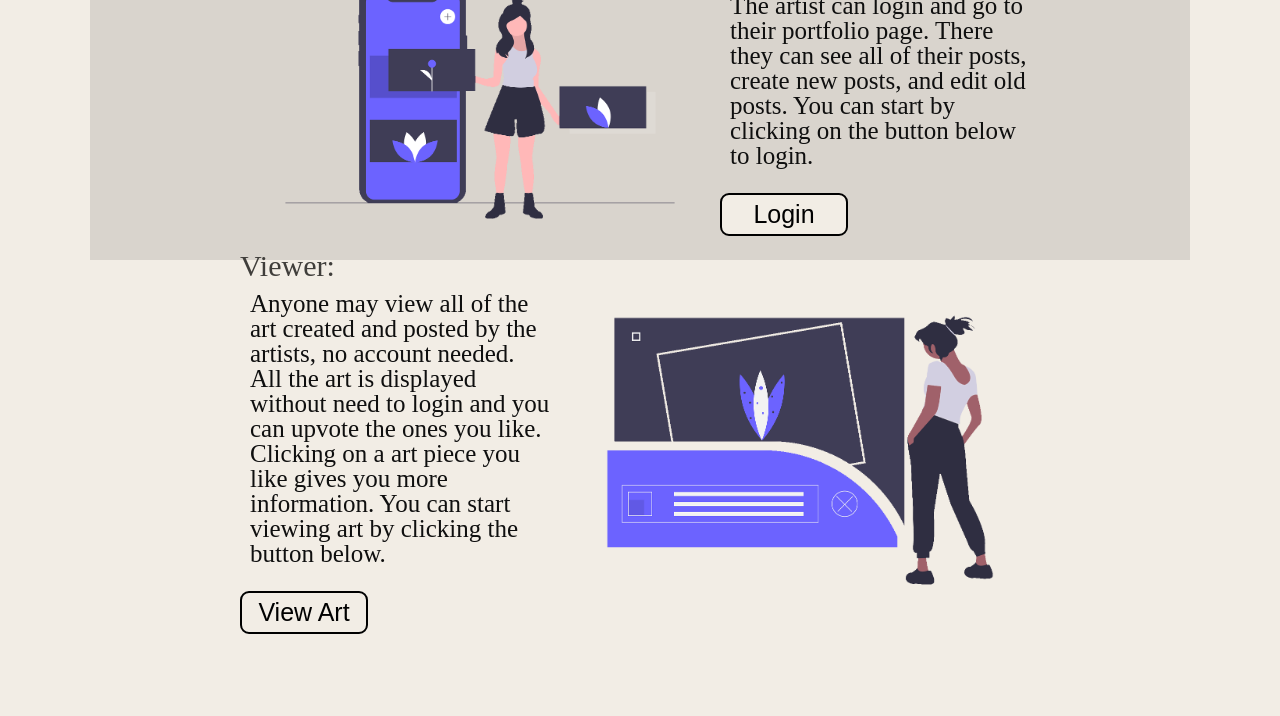
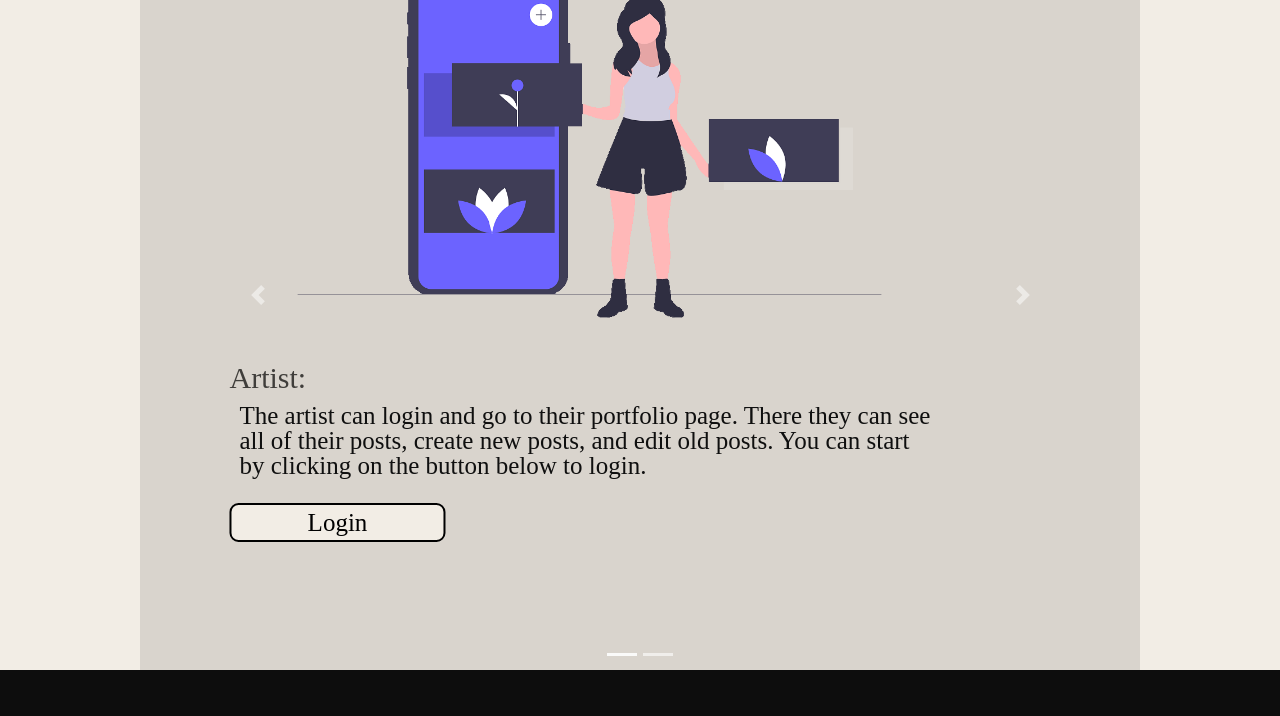
Before and after one commit to bw-artPortfolio/UI, a plain HTML site: page index.html in a window 1280 px wide. Shown: the part 665-1381 px from the top of the page. Before the commit the page ends 1314 px from the top, so only its background shows below. Drawn offline with nearby package versions, Linux system fonts and the light colour scheme.

Commit message:
added bootstrap to home page and create carousel for how to content. also added a footer at the bottom. has no text content in it.

```diff
--- a/index.html
+++ b/index.html
@@ -2,7 +2,13 @@
     <head>
         <title>Art Porfolio - Home</title>
         <meta charset="utf-8">
-        <meta name="viewport" content="width=device-width, initial-scale=1.0">
+        <meta name="viewport" content="width=device-width, initial-scale=1, shrink-to-fit=no">
+
+         <!-- Bootstrap CSS -->
+         <link rel="stylesheet" href="https://stackpath.bootstrapcdn.com/bootstrap/4.3.1/css/bootstrap.min.css" integrity="sha384-ggOyR0iXCbMQv3Xipma34MD+dH/1fQ784/j6cY/iJTQUOhcWr7x9JvoRxT2MZw1T" crossorigin="anonymous">
+         <script src="https://code.jquery.com/jquery-3.3.1.slim.min.js" integrity="sha384-q8i/X+965DzO0rT7abK41JStQIAqVgRVzpbzo5smXKp4YfRvH+8abtTE1Pi6jizo" crossorigin="anonymous"></script>
+<script src="https://cdnjs.cloudflare.com/ajax/libs/popper.js/1.14.7/umd/popper.min.js" integrity="sha384-UO2eT0CpHqdSJQ6hJty5KVphtPhzWj9WO1clHTMGa3JDZwrnQq4sF86dIHNDz0W1" crossorigin="anonymous"></script>
+<script src="https://stackpath.bootstrapcdn.com/bootstrap/4.3.1/js/bootstrap.min.js" integrity="sha384-JjSmVgyd0p3pXB1rRibZUAYoIIy6OrQ6VrjIEaFf/nJGzIxFDsf4x0xIM+B07jRM" crossorigin="anonymous"></script>
     <link href="css/index.css" rel="stylesheet">
     </head>
     <body>
@@ -24,6 +30,18 @@
                 <p>The Art Portfolio allows artists to post and show off their desired works. Anyone can observe an artist's work and potentially make contact with them.</p>
             </div>
             <h2>How does Art Portfolio work?</h2>
+                  <div id="demo" class="carousel slide" data-ride="carousel">
+
+                        <!-- Indicators -->
+                        <ul class="carousel-indicators">
+                          <li data-target="#demo" data-slide-to="0" class="active"></li>
+                          <li data-target="#demo" data-slide-to="1"></li>
+
+                        </ul>
+
+                        <!-- The slideshow -->
+                        <div class="carousel-inner">
+                          <div class="carousel-item active">
                                 <div class="howToContent" id="howTo1">
                                     <img src="pictures/howToArtist.png">
                                     <div class="howToText">
@@ -32,35 +50,35 @@
                                         <button href="">Login</button>
                                     </div>
                                 </div>
-            <div class="howToContent" id="howTo2">
+                          </div>
+                          <div class="carousel-item">
+                                <div class="howToContent">
+                                    <img src="pictures/howToViewer.png">
                                     <div class="howToText">
                                         <h3>Viewer:</h3>
                                         <p>Anyone may view all of the art created and posted by the artists, no account needed. All the art is displayed without need to login and you can upvote the ones you like. Clicking on a art piece you like gives you more information. You can start viewing art by clicking the button below.</p>
                                         <button href="">View Art</button>
                                     </div>
-                <img src="pictures/howToViewer.png">
+
+                                </div>
+                          </div>
+                        </div>
+
+                        <!-- Left and right controls -->
+                        <a class="carousel-control-prev" href="#demo" data-slide="prev">
+                          <span class="carousel-control-prev-icon"></span>
+                        </a>
+                        <a class="carousel-control-next" href="#demo" data-slide="next">
+                          <span class="carousel-control-next-icon"></span>
+                        </a>
+
                       </div>
 
 
         </div>
+        <footer>
 
-
-
-
-
-
-
-
-
-
-
-
-
-
-
-
-
-
+        </footer>
 
 
     </body>
--- /dev/null
+++ b/less/footer.less
@@ -0,0 +1,5 @@
+footer{
+    background-color: @navBarBgColor;
+    height:5.8%;
+
+}
--- a/less/homeBody.less
+++ b/less/homeBody.less
@@ -2,8 +2,9 @@
     padding:20px 50px;
     max-width: 1000px;
     width: 100%;
-    height: 100%;
+    height: 1250px;
     margin: 0 auto;
+
     .imgBanner img{
         width:100%;
         padding-bottom:15px;
@@ -18,7 +19,7 @@
     }
     .howToContent{
         padding:0% 10%;
-        .flexBox(center,row,center);
+        .flexBox(center,column,center);
         img{
             width:60%;
         }
@@ -29,13 +30,17 @@
         button{
             padding: 5px;
             margin: 15px 0px;
-            width:40%;
+            width:30%;
             border:2px solid black;
             border-radius: 9px;
             font-size: @pSize;
             background-color: @backgroundColor;
         }
     }
+    .carousel-inner img {
+        width: 100%;
+
+      }
 }
 
 @media @containerSize{
@@ -65,6 +70,11 @@
 }
 
 @media @phone{
+    .container{
+        padding-bottom:0%;
+        height:1080px;
+
+    }
     h1{
         font-size: @h2Size;
     }
--- a/less/index.less
+++ b/less/index.less
@@ -2,4 +2,5 @@
 @import "reset";
 @import "general";
 @import "navigation";
+@import "footer";
 @import "homeBody";
```
Also changed, not shown: css/index.css. Lines whose indentation alone changed are shown as unchanged.
